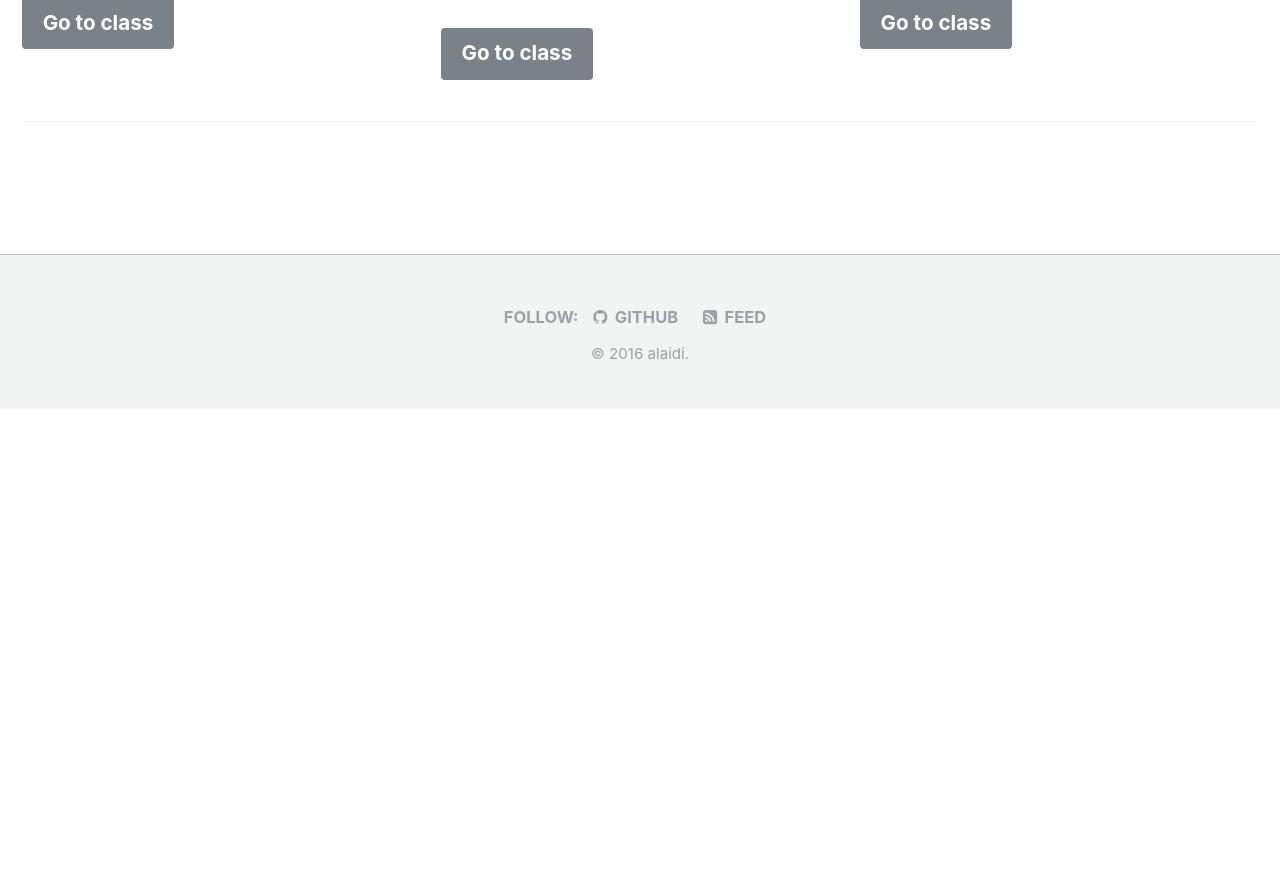
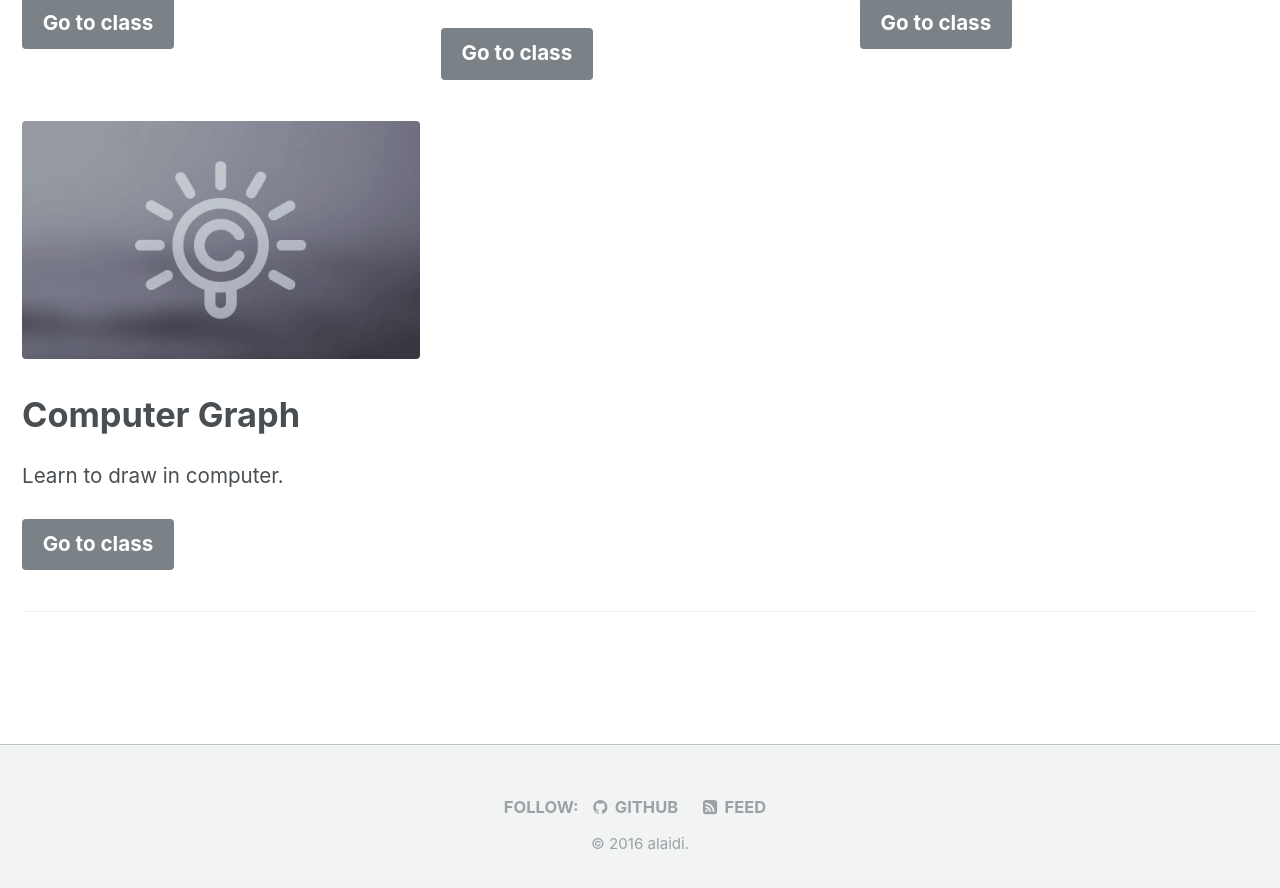
Before and after one commit to alaidi/alaidi.github.io, a Jekyll site: the page built from _pages/home.md, in a window 1280 px wide and 900 px high, scrolled down 749 px. Shown: the top 888 px of the window. Built offline with Jekyll 4.4.1, drawn with Linux system fonts in a browser that asks for light colours; before the commit the page ends 1158 px from its top, so only the background shows below that.

Commit message:
add computer graph course

```diff
--- a/_config.yml
+++ b/_config.yml
@@ -11,7 +11,7 @@ title                    : "Home"
 title_separator          : "-"
 name                     : &name "alaidi"
 description              : &description "a personal site for lecture and article by abdul hadi alaidi"
-url                      :  http://alaidi.net # the base hostname & protocol for your site e.g. "https://mmistakes.github.io"
+url                      : http://alaidi.net #""  # the base hostname & protocol for your site e.g. "https://mmistakes.github.io"
 baseurl                  : "" # the subpath of your site, e.g. "/blog"
 repository               : "alaidi/alaidi.github.io"
 teaser                   : # filename of teaser fallback teaser image placed in /images/, .e.g. "500x300.png"
--- a/_pages/home.md
+++ b/_pages/home.md
@@ -20,6 +20,12 @@ feature_row:
     excerpt: "The course objective is to acquaint the students with the fundamentals of digital techniques in particular mathematical essential of the modern design on logical synthesis level of digital circuits and systems."
     url: "/2016-2017/Digital-Techniques/"
     btn_label: "Go to class"
+  - image_path: mm-free-feature.png
+    alt: "computer Graph"
+    title: "Computer Graph"
+    excerpt: " Learn to draw in computer."
+    url: "/2016-2017/Computer-Graph/"
+    btn_label: "Go to class"
 ---
 
 {% include feature_row id="intro" type="center" %}
```
Also changed, not shown: _posts/courses/2016-2017/2016-9-25-Computer-Graph.markdown (added, +13 -0 lines), images/computer-graph.jpg (added).
